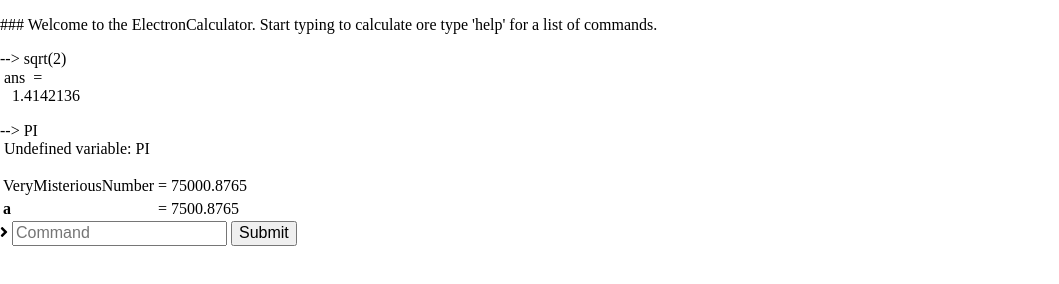
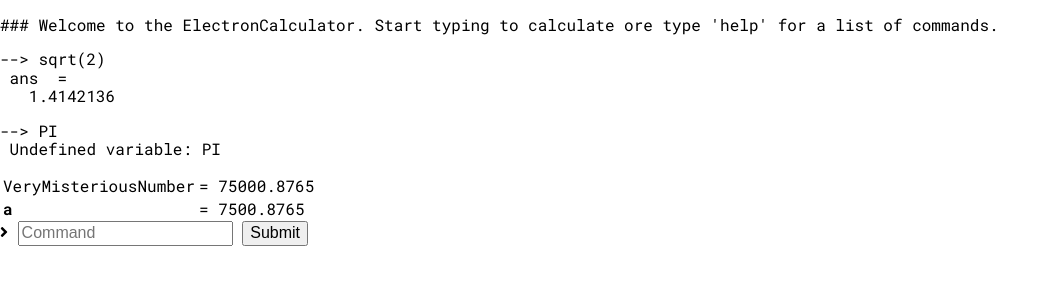
Before and after one commit to matteioo/ElectronCalculator, a plain HTML site: page electron/test-outputs.html in a window 1280 px wide. Shown: the whole page, without its empty margins (0-1059 px from the left). Drawn offline with Linux system fonts and the light colour scheme.

Commit message:
updated css through preprocessor

```diff
--- a/electron/css/style.css
+++ b/electron/css/style.css
@@ -454,5 +454,51 @@ template {
 }
 
 /* BASE STYLE */
+@font-face {
+	font-family: 'RobotoMono';
+	src: url("../vendor/fonts/robotomono-regular.ttf") format("truetype");
+	font-weight: normal;
+	font-style: normal;
+}
+
+@font-face {
+	font-family: 'RobotoMono';
+	src: url("../vendor/fonts/robotomono-italic.ttf") format("truetype");
+	font-weight: normal;
+	font-style: italic;
+}
+
+@font-face {
+	font-family: 'RobotoMono';
+	src: url("../vendor/fonts/robotomono-medium.ttf") format("truetype");
+	font-weight: 600;
+	font-style: normal;
+}
+
+@font-face {
+	font-family: 'RobotoMono';
+	src: url("../vendor/fonts/robotomono-mediumitalic.ttf") format("truetype");
+	font-weight: 600;
+	font-style: italic;
+}
+
+@font-face {
+	font-family: 'RobotoMono';
+	src: url("../vendor/fonts/robotomono-bold.ttf") format("truetype");
+	font-weight: bold;
+	font-style: normal;
+}
+
+@font-face {
+	font-family: 'RobotoMono';
+	src: url("../vendor/fonts/robotomono-bolditalic.ttf") format("truetype");
+	font-weight: bold;
+	font-style: italic;
+}
+
+body {
+	font-family: "RobotoMono", monospace;
+}
+
 /* LAYOUT STYLE */
 /* MODULES STYLE */
```
Also changed, not shown: electron/css/style.min.css, 1 other file.
